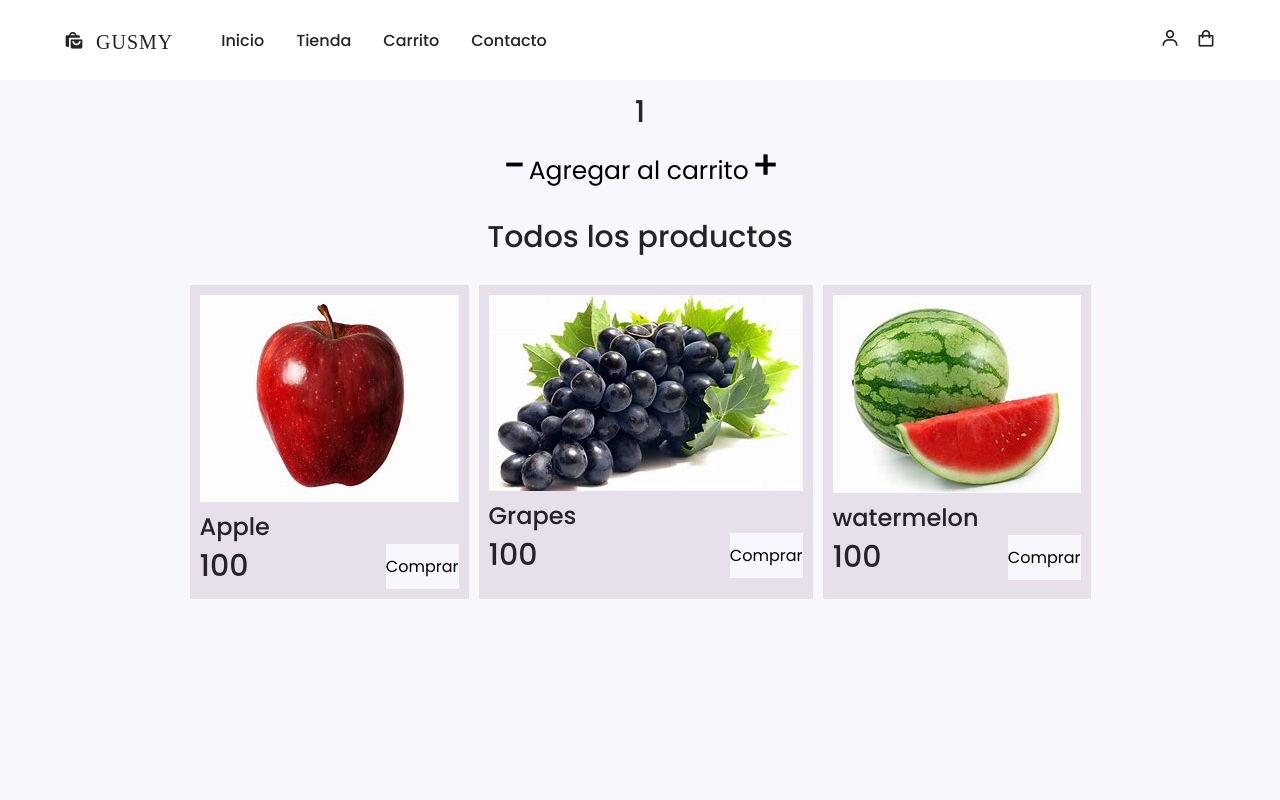
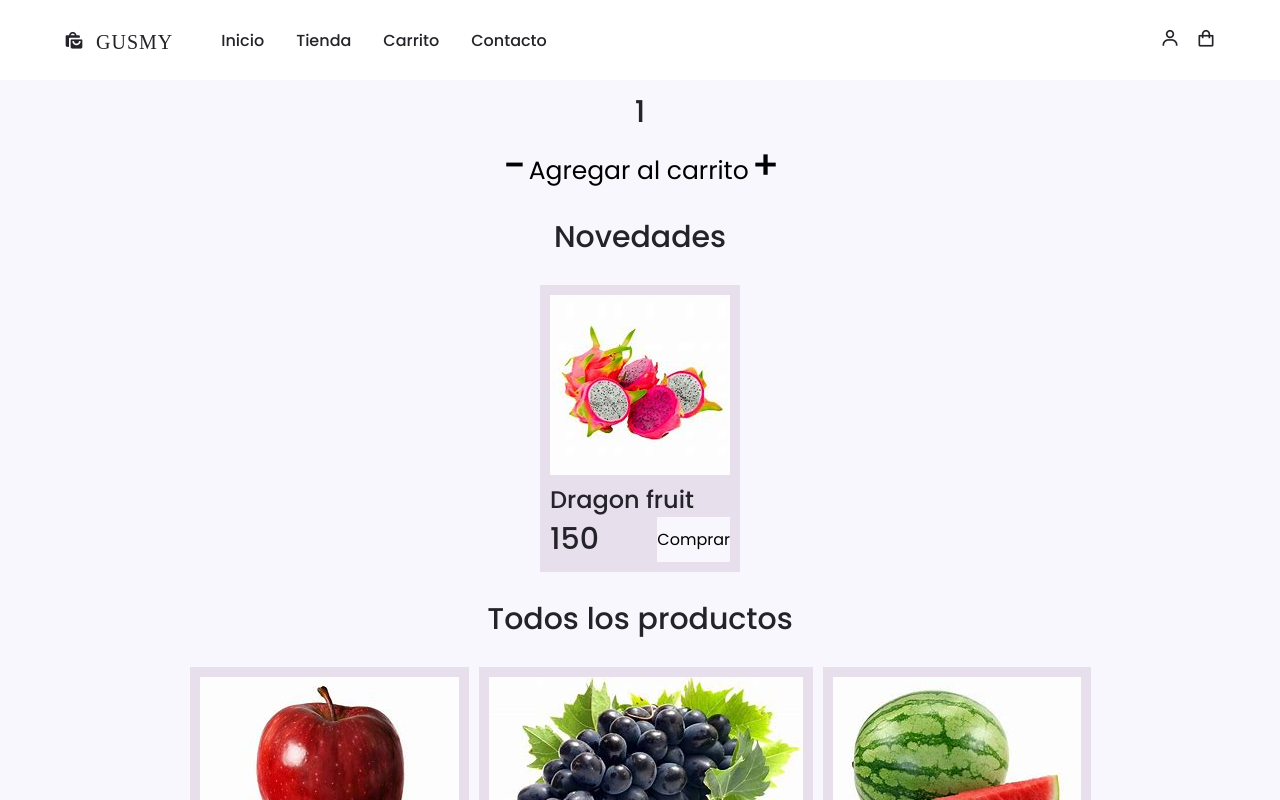
Before and after one commit to BrunoDC-dev/proyecto, a React (Create React App) app: page / in a window 1280 px wide. Shown: the top 800 px of the page. Built offline with nearby package versions, Linux system fonts and the light colour scheme.

Commit message:
pedido asincronico de detalles producto

```diff
--- /dev/null
+++ b/src/ItemDetail.js
@@ -0,0 +1,24 @@
+import DragonFruit from './img/Frutadeldiablo.jpg'
+const Newproducts = [{
+    "id": 1,
+    "title": "Dragon fruit",
+    "description": "a exotic from taken from the oreintal region",
+    "price": 150,
+    "discountPercentage": 12.96,
+    "rating": 4.69,
+    "stock": 94,
+    "category": "fruits",
+    "thumbnail": "...",
+    "img": DragonFruit,
+}]
+const getNewproduct = new Promise((resolve, reject) => {
+    let afterPromises = true;
+    setTimeout(() => {
+        if (afterPromises) {
+            resolve(Newproducts);
+        } else {
+            reject("Failed to get data");
+        }
+    }, 2000);
+});
+export default getNewproduct
--- /dev/null
+++ b/src/components/ItemDetailContainer.jsx
@@ -0,0 +1,18 @@
+import React from "react";
+const Newitem = ({ Newproduct })=>{
+    const{img, title,price} = Newproduct;
+    return(
+
+        <div className="product-box">
+            <div>
+            <img src={img} alt={title} />
+            </div>
+            <h2>{title}</h2>
+            <div className="product-details">
+            <h3>{price}</h3>
+            <button>Comprar</button>
+            </div>
+        </div>
+    )
+}
+export default Newitem
--- a/src/components/Itemlistcontainer.jsx
+++ b/src/components/Itemlistcontainer.jsx
@@ -2,10 +2,25 @@ import React, { useEffect, useState } from "react";
 import ItemCount from "./ItemCount";
 import ItemList from "./Itemlist";
 import getData from "../data";
+import NewItemList from "./Newitemlist";
+import getNewproduct from "../ItemDetail";
 const Cartnumber = ()=>{
+  const [Newproducts, setnewproducts] = useState([]);
     const [products, setProducts] = useState([]);
   const [loading, setLoading] = useState(true);
   console.log("products: ", products);
+  useEffect(() => {
+    getNewproduct
+      .then((data) => {
+        setnewproducts(data);
+      })
+      .catch((err) => {
+        console.log(err);
+      })
+      .finally(() => {
+        setLoading(false);
+      });
+  }, []);
   useEffect(() => {
     getData
       .then((data) => {
@@ -25,7 +40,12 @@ const Cartnumber = ()=>{
                 initial={1}
                 onAdd={(n) => alert(`Agregaados ${n} productos`)}
             ></ItemCount>
+            <div>
+              {loading ? <span>Loading...</span> : <NewItemList Newproducts={Newproducts} />}
+            </div>
+            <div>
              {loading ? <span>Loading...</span> : <ItemList products={products} />}
+            </div>
             </div>
 
     );
--- /dev/null
+++ b/src/components/Newitemlist.jsx
@@ -0,0 +1,17 @@
+import React from "react";
+import Newitem from "./ItemDetailContainer";
+const  NewItemList = ({Newproducts})=>{
+    return(
+        <div>
+           <h1 className="itemlist-title">Novedades</h1>
+           <div className="product-container">
+                {Newproducts.map((Newproduct)=>{
+                    return(
+                        <Newitem key={Newproduct.id} Newproduct={Newproduct}></Newitem>
+                    )
+                })}
+           </div>
+    </div>
+    );
+}
+export default NewItemList
```
Also changed, not shown: src/img/Frutadeldiablo.jpg (added).
